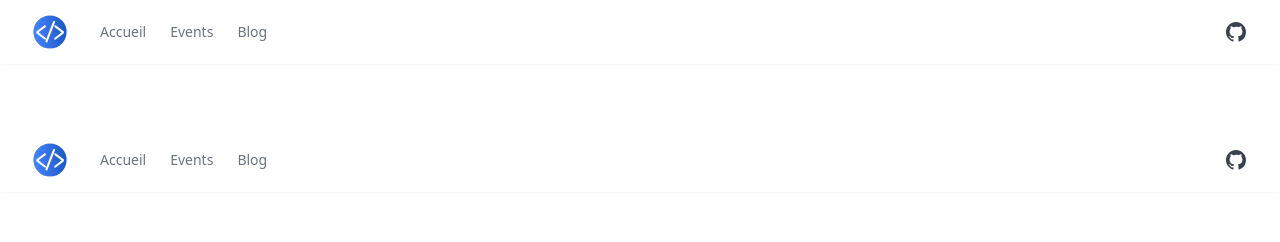
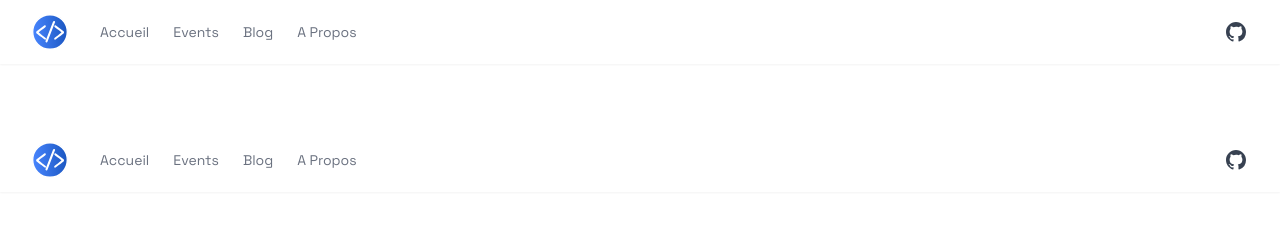
Before and after one commit to GalsenDev221/website, a Next.js app: page /components/Navbar in a window 1280 px wide. Shown: the top 242 px of the page. Built offline with nearby package versions, Linux system fonts and the light colour scheme.

Commit message:
🔁 :: add Link, simplify link display & add font.

```diff
--- a/src/pages/components/Navbar.tsx
+++ b/src/pages/components/Navbar.tsx
@@ -1,38 +1,47 @@
 import { useState } from 'react'
 import { Dialog } from "@headlessui/react"
+import Link from 'next/link';
+
+import GalsenDevLogo from './GalsenDevLogo'
+
+import { Space_Grotesk } from "@next/font/google"
+const grotesk = Space_Grotesk({ subsets: ["latin"] })
 
 const Navbar = () => {
   const [isOpen, setIsOpen] = useState(false)
 
+  const link = [
+    { name: "Accueil", path: "/", },
+    { name: "Events", path: "/events", },
+    { name: "Blog", path: "/blog" },
+    { name: "A Propos", path: "/about"}
+  ];
+
   return (
     // TODO: transform the HTML attributes à la JSX
-    <header aria-label="Site Header" className="shadow-sm mb-16">
+    <header aria-label="Site Header" className={`${grotesk.className} shadow-sm mb-16`}>
       <div
         className="mx-auto flex h-16 max-w-screen-xl items-center gap-8 px-4 sm:px-6 lg:px-8"
       >
-        {/* TODO: Use <Link /> here */}
-        <a className="text-blue-600 font-bold" href="/">
-          <GalseDevLogo />
-        </a>
+        <Link
+          className="text-blue-600 font-bold"
+          href="#"
+        >
+          <GalsenDevLogo />
+        </Link>
 
         <div className="flex flex-1 items-center justify-end md:justify-between">
           <nav aria-label="Site Nav" className="hidden md:block">
-            {/* Use <Link /> here */}
             <ul className="flex items-center gap-6 text-sm">
-              <li>
-                <a className="text-gray-500 transition hover:text-gray-500/75" href="/">
-                  Accueil
-                </a>
+            {link.map((item, index) => (
+              <li key={index}>
+                <Link
+                  className="text-gray-500 transition hover:text-gray-500/75"
+                  key={index} href={item.path}
+                  >{item.name}
+                </Link>
               </li>
-              <li>
-                <a className="text-gray-500 transition hover:text-gray-500/75" href="/">
-                  Events
-                </a>
-              </li><li>
-                <a className="text-gray-500 transition hover:text-gray-500/75" href="/">
-                  Blog
-                </a>
-              </li>
+              ))}
             </ul>
           </nav>
 
@@ -59,7 +68,7 @@ const Navbar = () => {
         <Dialog.Panel className="fixed inset-y-0 right-0 z-10 w-full overflow-y-auto bg-white px-4 py-4 sm:max-w-sm sm:ring-1 sm:ring-gray-900/10">
           <div className="flex items-center justify-between">
             <a href="#" className="-m-1.5 p-1.5 text-blue-600 font-bold">
-              <GalseDevLogo />
+              <GalsenDevLogo />
             </a>
 
             <button
@@ -75,26 +84,15 @@ const Navbar = () => {
           </div>
           <div className="mt-6 flow-root">
             <div className="-my-6 divide-y divide-gray-500/10">
-              <div className="space-y-2 py-6">
-                <a
-                  href="#"
+              {link.map((item, index) => (
+                <div className="space-y-2 py-6" key={index}>
+                <Link
                   className="-mx-3 block rounded-lg py-2 px-3 text-base font-semibold leading-7 text-gray-900 hover:bg-gray-50"
-                >
-                  Accueil
-                </a>
-                <a
-                  href="#"
-                  className="-mx-3 block rounded-lg py-2 px-3 text-base font-semibold leading-7 text-gray-900 hover:bg-gray-50"
-                >
-                  Events
-                </a>
-                <a
-                  href="#"
-                  className="-mx-3 block rounded-lg py-2 px-3 text-base font-semibold leading-7 text-gray-900 hover:bg-gray-50"
-                >
-                  Blog
-                </a>
-              </div>
+                  key={index} href={item.path}
+                  >{item.name}
+                </Link>
+                </div>
+              ))}
               <div className="py-6">
                 <GithubLink />
               </div>
@@ -109,7 +107,7 @@ const Navbar = () => {
 // TODO: make this a component since it's used in Navbar & Footer
 const GithubLink = () => (
   <a
-    href="/"
+    href="https://github.com/GalsenDev221"
     rel="noreferrer"
     target="_blank"
     className="text-gray-700 transition hover:opacity-75"
@@ -131,24 +129,4 @@ const GithubLink = () => (
   </a>
 )
 
-const GalseDevLogo = () => (
-  <svg className="w-9 h-9" viewBox="0 0 52 52" fill="none">
-    <g clip-path="url(#clip0_119_120)">
-      <circle cx="26" cy="26" r="25" fill="url(#paint0_linear_119_120)" stroke="white" stroke-width="2" />
-      <path d="M32.3991 10.1016C33.1716 10.4006 33.5555 11.2693 33.2564 12.0419L22.3394 40.2442C22.0404 41.0168 21.1716 41.4006 20.3991 41.1016C19.6265 40.8025 19.2427 39.9338 19.5417 39.1612L30.4587 10.9589C30.7578 10.1863 31.6265 9.80249 32.3991 10.1016Z" fill="white" />
-      <path d="M6.70915 25.06L17.7092 16.56C19.4806 15.6743 21.2087 17.56 19.2092 19.0601C18.3965 19.6698 16.6424 21.0714 14.8152 22.5314C12.8268 24.1202 10.7517 25.7783 9.70945 26.56C11.7095 28.06 19.7092 34.5601 19.7092 34.5601C21.2087 36.06 19.4762 37.9735 17.7092 36.5601C16.6909 35.7457 15.1754 34.5996 13.5338 33.3582C11.1442 31.5511 8.48747 29.542 6.70915 28.0601C5.81973 27.318 5.70911 26.06 6.70915 25.06Z" fill="white" />
-      <path d="M34.5714 16.56L45.5714 25.06C46.5714 26.06 46.4608 27.318 45.5714 28.0601C43.7931 29.542 41.1365 31.551 38.7469 33.3581C37.1052 34.5995 35.5896 35.7457 34.5714 36.5601C32.8044 37.9735 31.0718 36.06 32.5714 34.5601C32.5714 34.5601 40.5711 28.06 42.5711 26.56C41.5288 25.7783 39.4538 24.1203 37.4653 22.5314C35.6381 21.0714 33.884 19.6698 33.0714 19.0601C31.0718 17.56 32.7999 15.6743 34.5714 16.56Z" fill="white" />
-    </g>
-    <defs>
-      <linearGradient id="paint0_linear_119_120" x1="1.31288e-07" y1="29" x2="67" y2="26" gradientUnits="userSpaceOnUse">
-        <stop stop-color="#4986FF" />
-        <stop offset="1" stop-color="#0C48AE" />
-      </linearGradient>
-      <clipPath id="clip0_119_120">
-        <rect width="52" height="52" fill="white" />
-      </clipPath>
-    </defs>
-  </svg>
-)
-
 export default Navbar
```
